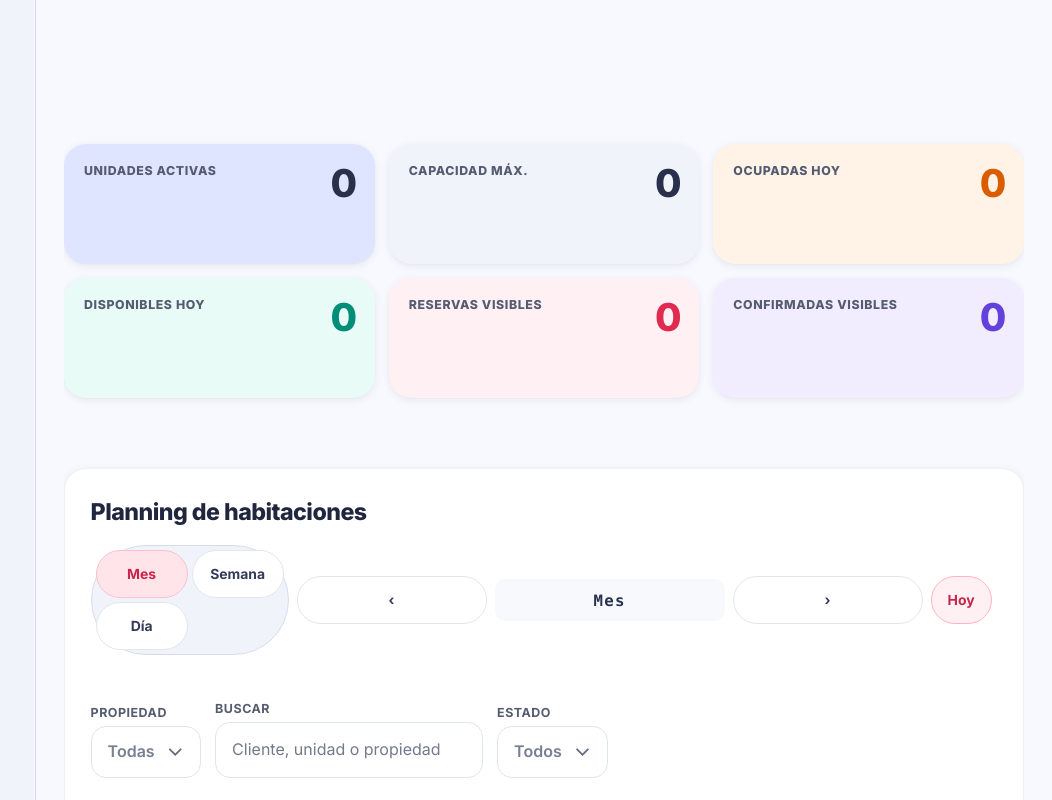
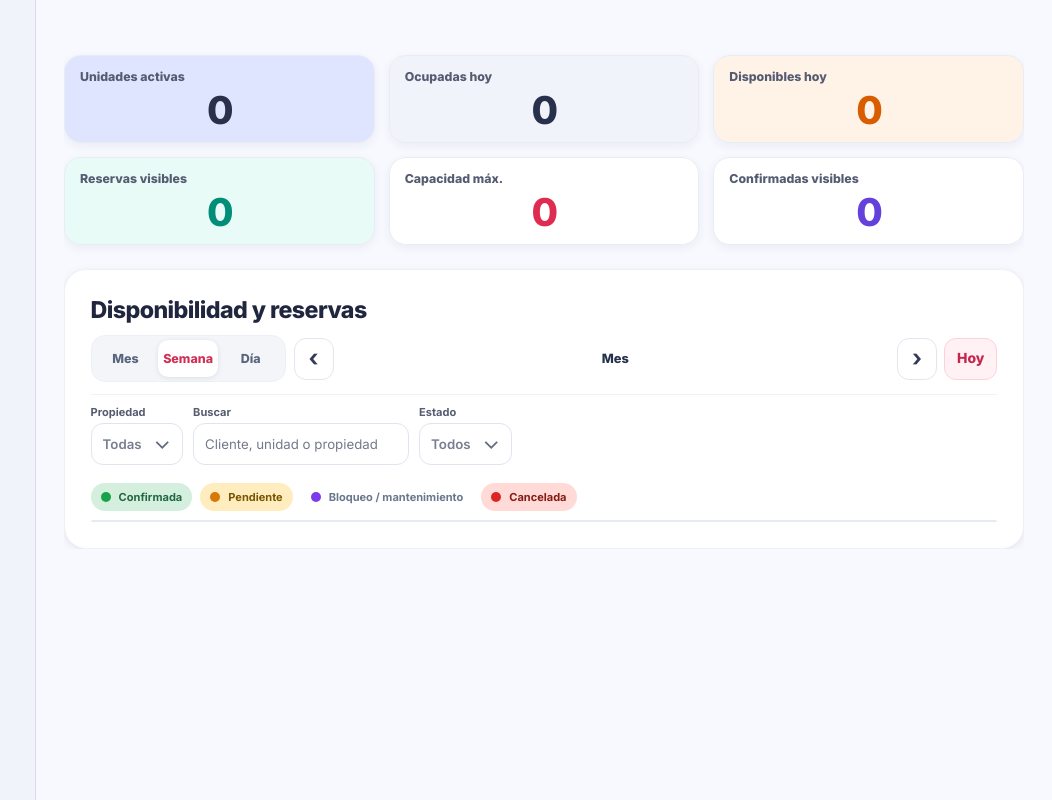
Before and after one commit to sergiodq/mialojamiento, a website with bundled scripts: page dashboard.html in a window 1280 px wide. Shown: the whole page, without its empty margins (228-1280 px from the left). Built offline with nearby package versions, Linux system fonts and the light colour scheme; no server answers.

Commit message:
feat(dashboard): compact weekly planning and responsive operational workspace
* feat(dashboard): prioritize four operational KPIs and clearer planning workspace

* ux(dashboard): week by default on desktop and day on mobile

* style(dashboard): compact responsive operational workspace and one-row planner controls

* test(dashboard): desktop weekly planning and mobile daily default

* test(dashboard): verify operational layout, controls and responsive breakpoints

* test(dashboard): use current-day booking fixture for weekly planner expectations

```diff
--- /dev/null
+++ b/css/dashboard-operativo.css
@@ -0,0 +1,447 @@
+/* Dashboard operativo v2 — única capa final de presentación.
+   No modifica los datos ni la mecánica de reservas. */
+body.dashboard-page {
+  --dashboard-border: #e8edf5;
+  --dashboard-ink: #26314a;
+  --dashboard-muted: #718099;
+}
+body.dashboard-page .dashboard-page-frame {
+  width: 100%!important;
+  max-width: 1680px!important;
+  display: flex;
+  flex-direction: column;
+  gap: 0!important;
+}
+body.dashboard-page .dashboard-topbar {
+  margin: 0 0 14px!important;
+  padding: 5px 0 9px!important;
+  min-height: 0!important;
+  gap: 10px!important;
+  align-items: center!important;
+}
+body.dashboard-page .dashboard-topbar .title-block h2 {
+  font-size: clamp(1.35rem,2vw,1.8rem)!important;
+  margin: 0 0 3px!important;
+}
+body.dashboard-page .dashboard-topbar .title-block p {
+  font-size: .8rem!important;
+  line-height: 1.35!important;
+  margin: 0!important;
+}
+body.dashboard-page .dashboard-topbar .topbar-dashboard-cta {
+  min-height: 43px!important;
+  border-radius: 13px!important;
+  padding: 10px 18px!important;
+  white-space: nowrap!important;
+}
+body.dashboard-page .dashboard-kpi-grid,
+body.dashboard-page .dashboard-kpi-grid-planner {
+  display: grid!important;
+  grid-template-columns: repeat(6,minmax(0,1fr))!important;
+  gap: 10px!important;
+  margin: 0 0 14px!important;
+  width: 100%!important;
+}
+body.dashboard-page .dashboard-kpi-grid .dashboard-kpi-card,
+body.dashboard-page .dashboard-kpi-card.compact,
+body.dashboard-page .planner-kpi-card {
+  display: flex!important;
+  flex-direction: column!important;
+  justify-content: space-between!important;
+  align-items: flex-start!important;
+  gap: 4px!important;
+  min-width: 0!important;
+  min-height: 88px!important;
+  padding: 13px 15px!important;
+  border: 1px solid var(--dashboard-border)!important;
+  box-shadow: 0 3px 10px #202a4810!important;
+  border-radius: 17px!important;
+}
+body.dashboard-page .dashboard-kpi-grid .kpi-label {
+  display: block!important;
+  font-size: clamp(.64rem,.75vw,.75rem)!important;
+  font-weight: 760!important;
+  line-height: 1.23!important;
+  letter-spacing: 0!important;
+  text-transform: none!important;
+  color: #536078!important;
+  overflow-wrap: normal!important;
+  word-break: normal!important;
+}
+body.dashboard-page .dashboard-kpi-grid .kpi-value {
+  display:block!important;
+  margin: 0!important;
+  font-size: clamp(1.55rem,2.4vw,2.15rem)!important;
+  line-height: 1!important;
+  font-weight: 850!important;
+  letter-spacing: -.045em!important;
+}
+body.dashboard-page .dashboard-kpi-grid .kpi-foot {display:none!important;}
+body.dashboard-page .dashboard-kpi-grid .dashboard-kpi-card:nth-child(5),
+body.dashboard-page .dashboard-kpi-grid .dashboard-kpi-card:nth-child(6) {
+  background:#fff!important;
+}
+body.dashboard-page .dashboard-workspace {
+  margin: 0!important;
+  min-height: 0!important;
+  flex: 0 0 auto!important;
+}
+body.dashboard-page .dashboard-workspace-card {
+  padding: clamp(14px,1.75vw,22px)!important;
+  min-width: 0!important;
+  width: 100%!important;
+  overflow: visible!important;
+  box-shadow: 0 4px 18px #25334e0b!important;
+  border-radius: 20px!important;
+}
+body.dashboard-page .dashboard-calendar-header,
+body.dashboard-page .planner-header {
+  display: grid!important;
+  grid-template-columns: minmax(0,1fr)!important;
+  gap: 11px!important;
+  min-width:0!important;
+  align-items: center!important;
+  margin: 0 0 10px!important;
+  padding: 0 0 12px!important;
+  border-bottom:1px solid #eff1f6!important;
+}
+body.dashboard-page .dashboard-calendar-titleblock,
+body.dashboard-page .planner-titleblock {
+  display:flex!important;
+  flex-wrap:wrap!important;
+  justify-content:space-between!important;
+  align-items:center!important;
+  gap:3px 12px!important;
+  min-width:0!important;
+  width:100%!important;
+}
+body.dashboard-page .dashboard-calendar-titleblock h3 {
+  margin:0!important;
+  font-size:clamp(1.02rem,1.45vw,1.2rem)!important;
+  line-height:1.23!important;
+  font-weight:850!important;
+  letter-spacing:-.025em!important;
+}
+body.dashboard-page .dashboard-calendar-titleblock .muted {
+  flex:1 1 100%!important;
+  font-size:.74rem!important;
+  line-height:1.3!important;
+  margin:2px 0 0!important;
+  color:var(--dashboard-muted)!important;
+}
+body.dashboard-page .dashboard-month-toolbar,
+body.dashboard-page .planner-toolbar {
+  display:grid!important;
+  grid-template-columns: minmax(0,210px) minmax(0,1fr)!important;
+  gap:12px!important;
+  align-items:center!important;
+  justify-content:stretch!important;
+  width:100%!important;
+  max-width:100%!important;
+  min-width:0!important;
+  margin:0!important;
+  padding:0!important;
+}
+body.dashboard-page .dashboard-view-switch {
+  display:grid!important;
+  grid-template-columns: repeat(3,minmax(0,1fr))!important;
+  width:100%!important;
+  min-width:0!important;
+  max-width:100%!important;
+  padding:4px!important;
+  margin:0!important;
+  gap:3px!important;
+  border:1px solid #edf0f5!important;
+  border-radius:14px!important;
+  background:#f3f5f9!important;
+  align-items:stretch!important;
+  justify-content:stretch!important;
+}
+body.dashboard-page .dashboard-view-switch .dashboard-view-btn {
+  display:flex!important;
+  grid-column:auto!important;
+  flex:1 1 0!important;
+  align-items:center!important;
+  justify-content:center!important;
+  height:37px!important;
+  min-height:37px!important;
+  min-width:0!important;
+  max-width:none!important;
+  width:100%!important;
+  margin:0!important;
+  padding:7px 4px!important;
+  border:0!important;
+  border-radius:10px!important;
+  white-space:nowrap!important;
+  background:transparent!important;
+  box-shadow:none!important;
+  font-size:.78rem!important;
+  font-weight:760!important;
+  color:#59657d!important;
+}
+body.dashboard-page .dashboard-view-switch .dashboard-view-btn.is-active {
+  background:#fff!important;
+  color:#d32f53!important;
+  box-shadow:0 1px 5px #1a26451a!important;
+}
+body.dashboard-page .planner-period-controls {
+  display:grid!important;
+  grid-template-columns: 40px minmax(0,1fr) 40px auto!important;
+  align-items:center!important;
+  gap:7px!important;
+  width:100%!important;
+  max-width:100%!important;
+  min-width:0!important;
+  margin:0!important;
+  padding:0!important;
+}
+body.dashboard-page .planner-period-controls #calendarPrev,
+body.dashboard-page .planner-period-controls #calendarNext {
+  display:grid!important;
+  place-items:center!important;
+  grid-column:auto!important;
+  order:initial!important;
+  width:40px!important;
+  max-width:40px!important;
+  min-width:40px!important;
+  min-height:42px!important;
+  height:42px!important;
+  padding:0!important;
+  margin:0!important;
+  font-size:1.45rem!important;
+  line-height:1!important;
+  border-radius:12px!important;
+}
+body.dashboard-page .planner-period-controls #calendarMonthLabel {
+  display:block!important;
+  width:100%!important;
+  min-width:0!important;
+  max-width:100%!important;
+  min-height:0!important;
+  height:auto!important;
+  padding:0 4px!important;
+  margin:0!important;
+  grid-column:auto!important;
+  order:initial!important;
+  text-align:center!important;
+  white-space:normal!important;
+  word-break:normal!important;
+  overflow-wrap:normal!important;
+  hyphens:none!important;
+  text-transform:none!important;
+  letter-spacing:0!important;
+  font-family:inherit!important;
+  font-size:clamp(.75rem,1vw,.86rem)!important;
+  font-weight:820!important;
+  line-height:1.25!important;
+  color:var(--dashboard-ink)!important;
+  background:transparent!important;
+}
+body.dashboard-page .planner-period-controls #calendarToday {
+  grid-column:auto!important;
+  order:initial!important;
+  display:grid!important;
+  place-items:center!important;
+  width:auto!important;
+  min-width:49px!important;
+  max-width:none!important;
+  height:42px!important;
+  min-height:42px!important;
+  padding:0 12px!important;
+  margin:0!important;
+  border:1px solid #ffd0da!important;
+  border-radius:12px!important;
+  background:#fff1f4!important;
+  color:#c6274c!important;
+  font-weight:800!important;
+}
+body.dashboard-page .planner-filter-heading {display:none!important;}
+body.dashboard-page #plannerFilters {
+  display:grid!important;
+  grid-template-columns:minmax(130px,175px) minmax(180px,300px) minmax(125px,170px)!important;
+  gap:10px!important;
+  justify-content:start!important;
+  align-items:end!important;
+  min-width:0!important;
+  width:100%!important;
+  margin:0 0 10px!important;
+  padding:0!important;
+}
+body.dashboard-page #plannerFilters .field {gap:4px!important;min-width:0!important;}
+body.dashboard-page #plannerFilters .field label {
+  font-size:.69rem!important;
+  text-transform:none!important;
+  letter-spacing:0!important;
+}
+body.dashboard-page #plannerFilters .field input,
+body.dashboard-page #plannerFilters .m3-select-trigger {
+  min-height:42px!important;
+  height:42px!important;
+  padding:9px 11px!important;
+  border-radius:12px!important;
+  font-size:.83rem!important;
+}
+body.dashboard-page #plannerResume {
+  display:flex!important;
+  flex-wrap:wrap!important;
+  align-items:center!important;
+  gap:6px!important;
+  width:100%!important;
+  max-width:100%!important;
+  margin:0 0 8px!important;
+  padding:0!important;
+}
+body.dashboard-page #plannerResume .dashboard-inline-stat {
+  display:inline-flex!important;
+  align-items:center!important;
+  gap:6px!important;
+  min-height:30px!important;
+  min-width:0!important;
+  width:auto!important;
+  max-width:100%!important;
+  padding:5px 9px!important;
+  border-radius:10px!important;
+  box-shadow:none!important;
+  border:1px solid #edf0f6!important;
+  background:#f9fafc!important;
+}
+body.dashboard-page #plannerResume .dashboard-inline-stat-label {
+  font-size:.64rem!important;
+  line-height:1.1!important;
+  color:#67738c!important;
+  letter-spacing:0!important;
+}
+body.dashboard-page #plannerResume .dashboard-inline-stat strong {
+  font-size:.73rem!important;
+  line-height:1.1!important;
+  color:#27324a!important;
+}
+body.dashboard-page .planner-legend {
+  display:flex!important;
+  gap:5px 12px!important;
+  flex-wrap:wrap!important;
+  margin:0 0 9px!important;
+  padding:0!important;
+}
+body.dashboard-page .planner-legend-item {font-size:.69rem!important;}
+body.dashboard-page .planning-board-shell {
+  width:100%!important;
+  min-width:0!important;
+  max-width:100%!important;
+  border:1px solid #e6ebf3!important;
+  border-radius:14px!important;
+  overflow:hidden!important;
+}
+body.dashboard-page .planning-board-scroll {
+  width:100%!important;
+  min-width:0!important;
+  max-width:100%!important;
+  max-height:clamp(360px,54vh,620px)!important;
+  overflow:auto!important;
+  overscroll-behavior:contain;
+}
+body.dashboard-page .planning-board-wrap {
+  min-width:100%!important;
+  width:max-content!important;
+}
+body.dashboard-page .planning-board-table {
+  border-collapse:separate!important;
+  border-spacing:0!important;
+  min-width:100%!important;
+}
+body.dashboard-page .planning-day-header {min-width:54px!important;}
+body.dashboard-page .planning-board-table :is(thead th, tbody td:first-child) {
+  background:#f8faff;
+}
+body.dashboard-page .section + .section {margin-top:16px!important;}
+/* Notebook y tablets horizontales: controles distribuidos en dos filas claras. */
+@media (min-width:840px) and (max-width:1399px) {
+  body.dashboard-page .dashboard-calendar-header,
+  body.dashboard-page .planner-header {
+    grid-template-columns:minmax(0,1fr)!important;
+  }
+  body.dashboard-page .dashboard-month-toolbar,
+  body.dashboard-page .planner-toolbar {
+    grid-template-columns:minmax(0,195px) minmax(0,1fr)!important;
+  }
+}
+@media (min-width:1400px) {
+  body.dashboard-page .dashboard-calendar-header,
+  body.dashboard-page .planner-header {
+    grid-template-columns:minmax(0,290px) minmax(0,1fr)!important;
+    gap:16px!important;
+  }
+}
+@media (min-width:840px) and (max-width:1140px) {
+  body.dashboard-page .dashboard-kpi-grid {grid-template-columns:repeat(3,minmax(0,1fr))!important;}
+  body.dashboard-page .dashboard-month-toolbar,
+  body.dashboard-page .planner-toolbar {grid-template-columns:minmax(0,1fr)!important;gap:8px!important;}
+  body.dashboard-page .dashboard-view-switch {max-width:290px!important;}
+  body.dashboard-page .planner-period-controls {max-width:100%!important;}
+}
+/* Celulares: indicadores 2 columnas, vista Día, acciones visibles sin invadir el planning. */
+@media (max-width:839px) {
+  body.dashboard-page .dashboard-topbar {margin-bottom:10px!important;align-items:flex-start!important}
+  body.dashboard-page .dashboard-kpi-grid {grid-template-columns:repeat(2,minmax(0,1fr))!important;gap:8px!important;margin-bottom:10px!important}
+  body.dashboard-page .dashboard-kpi-grid .dashboard-kpi-card:nth-child(5),
+  body.dashboard-page .dashboard-kpi-grid .dashboard-kpi-card:nth-child(6) {display:none!important}
+  body.dashboard-page .dashboard-kpi-grid .dashboard-kpi-card {
+    min-height:76px!important;
+    padding:11px 12px!important;
+    border-radius:16px!important;
+  }
+  body.dashboard-page .dashboard-kpi-grid .kpi-label {font-size:clamp(.66rem,2.7vw,.76rem)!important}
+  body.dashboard-page .dashboard-kpi-grid .kpi-value {font-size:clamp(1.5rem,7vw,2rem)!important}
+  body.dashboard-page .dashboard-workspace-card {padding:14px 12px!important;border-radius:18px!important;}
+  body.dashboard-page .dashboard-calendar-header,
+  body.dashboard-page .planner-header {
+    grid-template-columns:minmax(0,1fr)!important;
+    gap:9px!important;
+    padding-bottom:10px!important;
+  }
+  body.dashboard-page .dashboard-calendar-titleblock h3 {font-size:1.08rem!important}
+  body.dashboard-page .dashboard-calendar-titleblock .muted {display:none!important}
+  body.dashboard-page .dashboard-month-toolbar,
+  body.dashboard-page .planner-toolbar {
+    display:grid!important;
+    grid-template-columns:minmax(0,1fr)!important;
+    gap:9px!important;
+    width:100%!important;
+  }
+  body.dashboard-page .dashboard-view-switch {max-width:100%!important}
+  body.dashboard-page .dashboard-view-switch .dashboard-view-btn {height:42px!important;min-height:42px!important;font-size:.82rem!important}
+  body.dashboard-page .planner-period-controls {
+    grid-template-columns:40px minmax(0,1fr) 40px auto!important;
+    width:100%!important;
+    gap:5px!important;
+  }
+  body.dashboard-page .planner-period-controls #calendarMonthLabel {font-size:clamp(.73rem,3vw,.85rem)!important}
+  body.dashboard-page .planner-filter-heading {
+    display:flex!important;
+    justify-content:space-between!important;
+    align-items:center!important;
+    margin:1px 0 8px!important;
+  }
+  body.dashboard-page #plannerFilters {
+    grid-template-columns:minmax(0,1fr)!important;
+    gap:8px!important;
+    margin-bottom:9px!important;
+  }
+  body.dashboard-page #plannerFilters.is-collapsed {display:none!important}
+  body.dashboard-page #plannerResume {gap:5px!important;flex-wrap:wrap!important}
+  body.dashboard-page #plannerResume .dashboard-inline-stat {padding:5px 7px!important;min-height:28px!important}
+  body.dashboard-page #plannerResume .dashboard-inline-stat-label {font-size:.61rem!important}
+  body.dashboard-page #plannerResume .dashboard-inline-stat strong {font-size:.7rem!important}
+  body.dashboard-page .planning-board-shell {border:0!important;overflow:visible!important}
+  body.dashboard-page .planning-board-scroll {max-height:none!important;height:auto!important;overflow:visible!important}
+  body.dashboard-page .planning-board-wrap {width:100%!important;min-width:0!important;max-width:100%!important}
+  body.dashboard-page .planner-legend {gap:5px 9px!important}
+}
+@media (max-width:360px) {
+  body.dashboard-page .dashboard-kpi-grid {gap:7px!important}
+  body.dashboard-page .dashboard-kpi-grid .dashboard-kpi-card {padding:9px!important}
+  body.dashboard-page .planner-period-controls {grid-template-columns:38px minmax(0,1fr) 38px 45px!important;gap:4px!important}
+  body.dashboard-page .planner-period-controls #calendarPrev,
+  body.dashboard-page .planner-period-controls #calendarNext {min-width:38px!important;max-width:38px!important;width:38px!important}
+  body.dashboard-page .planner-period-controls #calendarToday {min-width:45px!important;padding:0 5px!important}
+}
--- a/dashboard.html
+++ b/dashboard.html
@@ -14,6 +14,7 @@
   <link rel="stylesheet" href="css/iphone-dashboard.css">
   <link rel="stylesheet" href="css/material-datetime.css">
   <link rel="stylesheet" href="css/material-app.css">
+  <link rel="stylesheet" href="css/dashboard-operativo.css">
 </head>
 <body class="dashboard-page">
   <div class="page-shell">
@@ -28,12 +29,6 @@
             <span class="kpi-label">Unidades activas</span>
             <div id="kpiUnidades" class="kpi-value">0</div>
             <div class="kpi-foot">Habitaciones o unidades visibles en tu alcance actual.</div>
-          </article>
-
-          <article class="card kpi-card dashboard-kpi-card compact planner-kpi-card">
-            <span class="kpi-label">Capacidad máx.</span>
-            <div id="kpiPaxMax" class="kpi-value">0</div>
-            <div class="kpi-foot">Suma de pax máxima según la configuración de unidades.</div>
           </article>
 
           <article class="card kpi-card dashboard-kpi-card compact planner-kpi-card accent-warning">
@@ -54,6 +49,12 @@
             <div class="kpi-foot">Reservas que tocan el rango actualmente mostrado.</div>
           </article>
 
+          <article class="card kpi-card dashboard-kpi-card compact planner-kpi-card">
+            <span class="kpi-label">Capacidad máx.</span>
+            <div id="kpiPaxMax" class="kpi-value">0</div>
+            <div class="kpi-foot">Suma de pax máxima según la configuración de unidades.</div>
+          </article>
+
           <article class="card kpi-card dashboard-kpi-card compact planner-kpi-card accent-soft">
             <span class="kpi-label">Confirmadas visibles</span>
             <div id="kpiConfirmadasVisibles" class="kpi-value">0</div>
@@ -61,19 +62,19 @@
           </article>
         </section>
 
-        <section id="regularDashboardSection" class="section dashboard-focus dashboard-fit-layout">
-          <div class="card pad dashboard-calendar-card dashboard-calendar-card-fit planner-card-fit">
+        <section id="regularDashboardSection" class="section dashboard-focus dashboard-fit-layout dashboard-workspace">
+          <div class="card pad dashboard-calendar-card dashboard-calendar-card-fit planner-card-fit dashboard-workspace-card">
             <div class="dashboard-calendar-header compact planner-header">
               <div class="dashboard-calendar-titleblock planner-titleblock">
-                <h3>Planning de habitaciones</h3>
-                <div class="muted">Elegí un período y consultá la disponibilidad.</div>
+                <h3>Disponibilidad y reservas</h3>
+                <div class="muted">Consultá ocupación y disponibilidad, habitación por habitación.</div>
                 <a href="nueva_reserva.html" id="quickNuevaReservaPlanning" class="btn planner-mobile-new-reservation" hidden>+ Nueva reserva</a>
               </div>
 
               <div class="toolbar dashboard-month-toolbar planner-toolbar">
                 <div class="dashboard-view-switch" role="tablist" aria-label="Vista del planning">
-                  <button id="viewMonthBtn" type="button" class="btn-ghost btn-compact dashboard-view-btn is-active">Mes</button>
-                  <button id="viewWeekBtn" type="button" class="btn-ghost btn-compact dashboard-view-btn">Semana</button>
+                  <button id="viewMonthBtn" type="button" class="btn-ghost btn-compact dashboard-view-btn">Mes</button>
+                  <button id="viewWeekBtn" type="button" class="btn-ghost btn-compact dashboard-view-btn is-active">Semana</button>
                   <button id="viewDayBtn" type="button" class="btn-ghost btn-compact dashboard-view-btn">Día</button>
                 </div>
                 <div class="planner-period-controls">
```
Also changed, not shown: js/dashboard.js (+4 -6 lines), tests/dashboard-operativo.test.mjs (added, +45 -0 lines), tests/iphone-dashboard.test.mjs (+1 -1 lines), tests/role-pages.test.mjs (+4 -2 lines).
